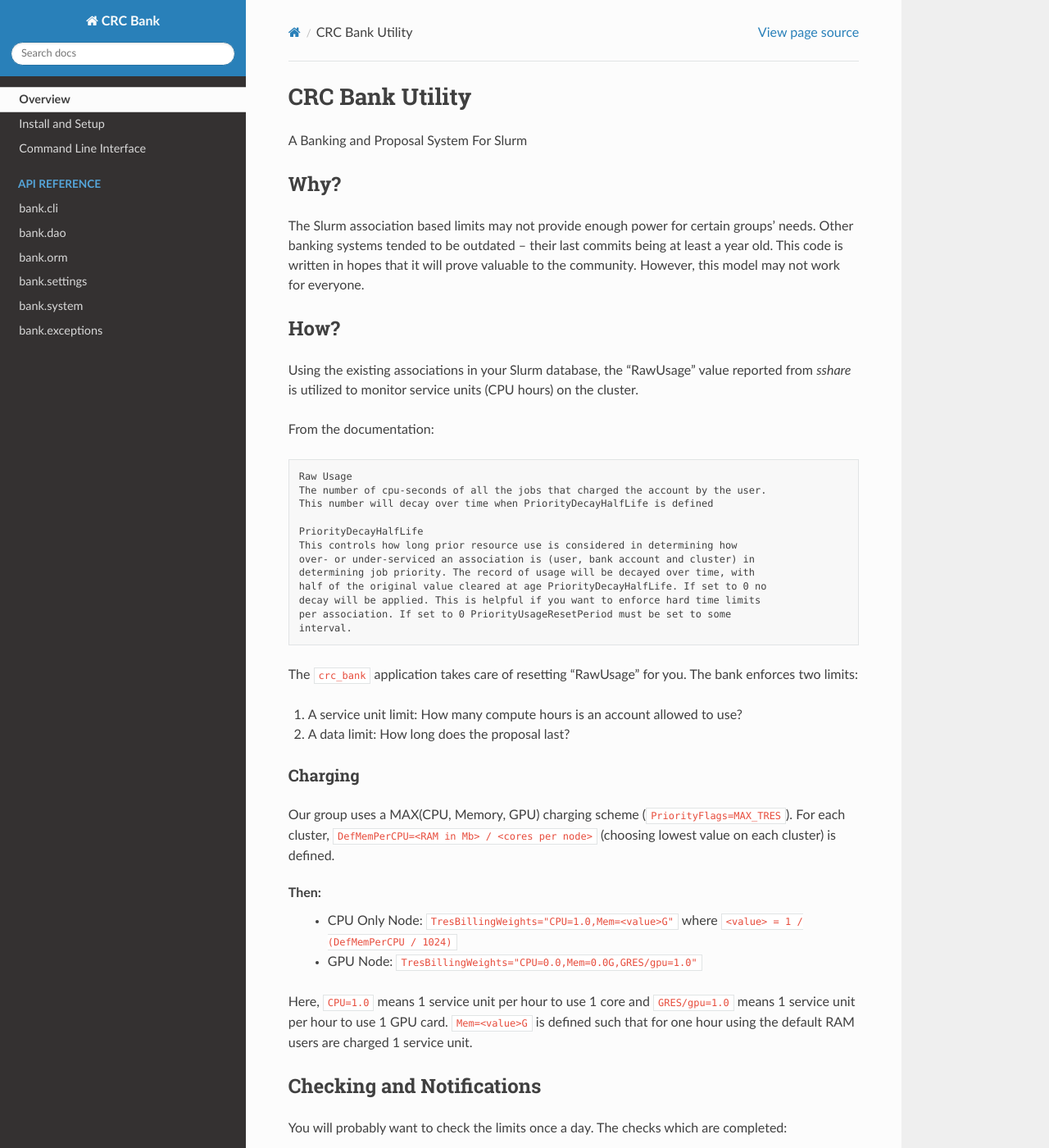
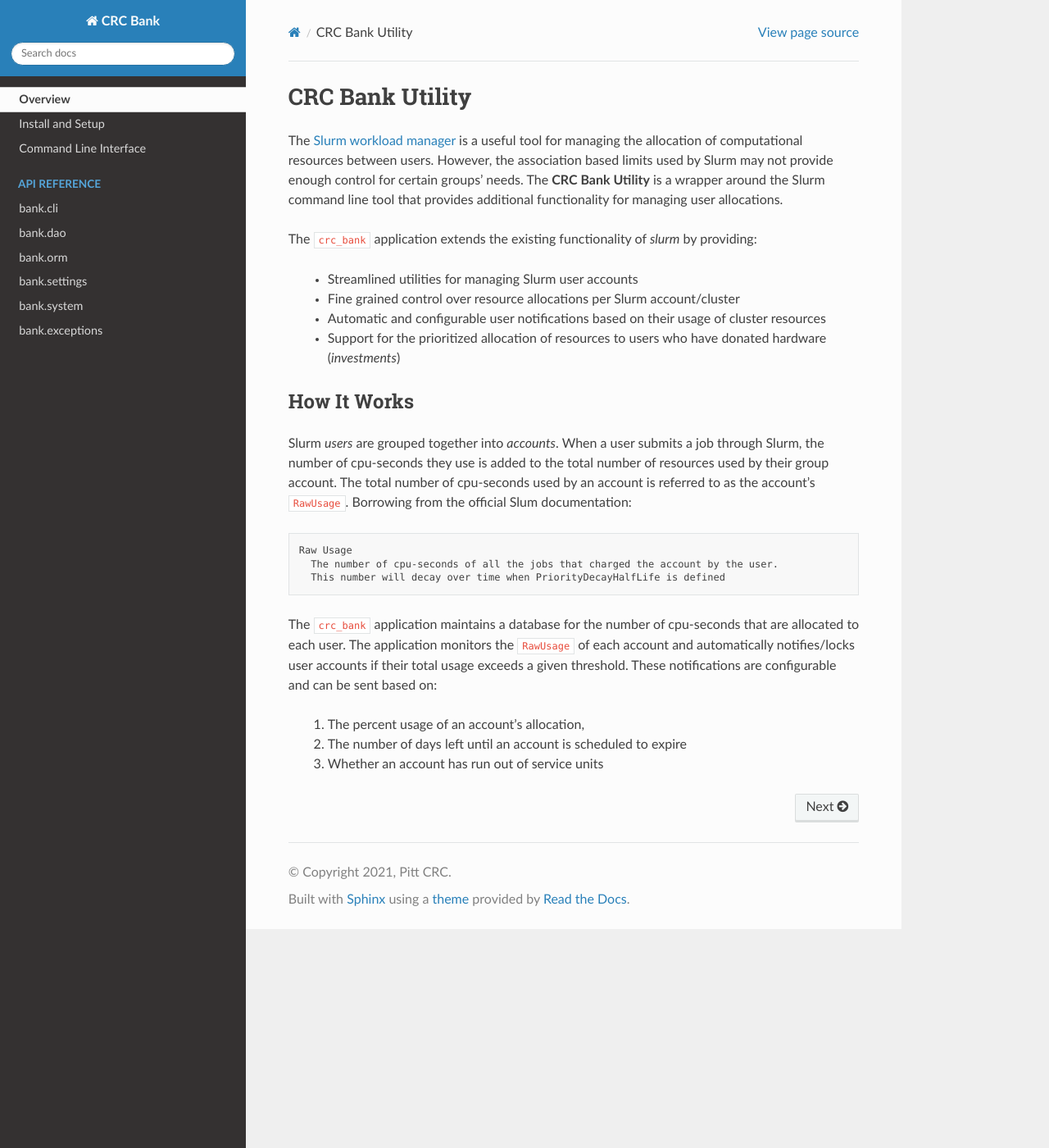
Before and after one commit to pitt-crc/bank, a Sphinx documentation site: the page built from docs/source/index.rst, in a window 1280 px wide and 1400 px high. Shown: the whole window at 82% size. Built offline with Sphinx 7.4.7 and the Read the Docs theme 2.0.0, drawn with Linux system fonts in a browser that asks for light colours; some of the changed text lies outside the part shown.

Commit message:
Updates homepage text

```diff
--- a/docs/source/index.rst
+++ b/docs/source/index.rst
@@ -1,76 +1,44 @@
 CRC Bank Utility
 ================
 
-A Banking and Proposal System For Slurm
+The `Slurm workload manager <https://slurm.schedmd.com/overview.html>`_
+is a useful tool for managing the allocation of computational resources
+between users. However, the association based limits used by Slurm may not
+provide enough control for certain groups' needs. The **CRC Bank Utility**
+is a wrapper around the Slurm command line tool that provides additional
+functionality for managing user allocations.
 
-Why?
-----
+The ``crc_bank`` application extends the existing functionality of `slurm` by providing:
 
-The Slurm association based limits may not provide enough power for certain groups'
-needs.  Other banking systems tended to be outdated – their last commits being at least a
-year old. This code is written in hopes that it will prove valuable to the community.
-However, this model may not work for everyone.
+ - Streamlined utilities for managing Slurm user accounts
+ - Fine grained control over resource allocations per Slurm account/cluster
+ - Automatic and configurable user notifications based on their usage of cluster resources
+ - Support for the prioritized allocation of resources to users who have donated hardware (`investments`)
 
-How?
-----
+How It Works
+------------
 
-Using the existing associations in your Slurm database, the "RawUsage" value
-reported from `sshare` is utilized to monitor service units (CPU hours) on the cluster.
-
-From the documentation:
+Slurm `users` are grouped together into `accounts`. When a user submits
+a job through Slurm, the number of cpu-seconds they use is added to the total
+number of resources used by their group account. The total number of cpu-seconds
+used by an account is referred to as the account's ``RawUsage``. Borrowing from
+the official Slum documentation:
 
 .. code-block:: text
 
    Raw Usage
-   The number of cpu-seconds of all the jobs that charged the account by the user.
-   This number will decay over time when PriorityDecayHalfLife is defined
+     The number of cpu-seconds of all the jobs that charged the account by the user.
+     This number will decay over time when PriorityDecayHalfLife is defined
 
-   PriorityDecayHalfLife
-   This controls how long prior resource use is considered in determining how
-   over- or under-serviced an association is (user, bank account and cluster) in
-   determining job priority. The record of usage will be decayed over time, with
-   half of the original value cleared at age PriorityDecayHalfLife. If set to 0 no
-   decay will be applied. This is helpful if you want to enforce hard time limits
-   per association. If set to 0 PriorityUsageResetPeriod must be set to some
-   interval.
+The ``crc_bank`` application maintains a database for the number of cpu-seconds
+that are allocated to each user. The application monitors the ``RawUsage`` of
+each account and automatically notifies/locks user accounts if their total usage
+exceeds a given threshold. These notifications are configurable and can be sent
+based on:
 
-The ``crc_bank`` application takes care of resetting "RawUsage" for you.
-The bank enforces two limits:
-
-1. A service unit limit: How many compute hours is an account allowed to use?
-2. A data limit: How long does the proposal last?
-
-Charging
-^^^^^^^^
-
-Our group uses a MAX(CPU, Memory, GPU) charging scheme (``PriorityFlags=MAX_TRES``).
-For each cluster, ``DefMemPerCPU=<RAM in Mb> / <cores per node>`` (choosing lowest value on each cluster) is defined.
-
-Then:
- - CPU Only Node: ``TresBillingWeights="CPU=1.0,Mem=<value>G"`` where ``<value> = 1 / (DefMemPerCPU / 1024)``
- - GPU Node: ``TresBillingWeights="CPU=0.0,Mem=0.0G,GRES/gpu=1.0"``
-
-Here, ``CPU=1.0`` means 1 service unit per hour to use 1 core and ``GRES/gpu=1.0``
-means 1 service unit per hour to use 1 GPU card. ``Mem=<value>G`` is defined such
-that for one hour using the default RAM users are charged 1 service unit.
-
-Checking and Notifications
---------------------------
-
-You will probably want to check the limits once a day. The checks which are completed:
-
-1. Have you overdrawn your limit? If yes, email account manager, put hold on
-   account
-
-  - Is the account above 25% of their limit? If yes, email account manager
-  - Is the account above 50% of their limit? If yes, email account manager
-  - Is the account above 75% of their limit? If yes, email account manager
-  - Is the account above 90% of their limit? If yes, email account manager
-
-2. Has your proposal ended? If yes, email account manager
-
-  - Is the account 3 months away from reaching this limit? If yes, email account manager
-
+ 1. The percent usage of an account's allocation,
+ 2. The number of days left until an account is scheduled to expire
+ 3. Whether an account has run out of service units
 
 .. toctree::
    :hidden:
@@ -84,9 +52,8 @@
 
 .. toctree::
    :hidden:
-   :maxdepth: 1
+   :maxdepth: 0
    :caption: API Reference
-   :titlesonly:
 
    api/cli.rst
    api/dao.rst
```
